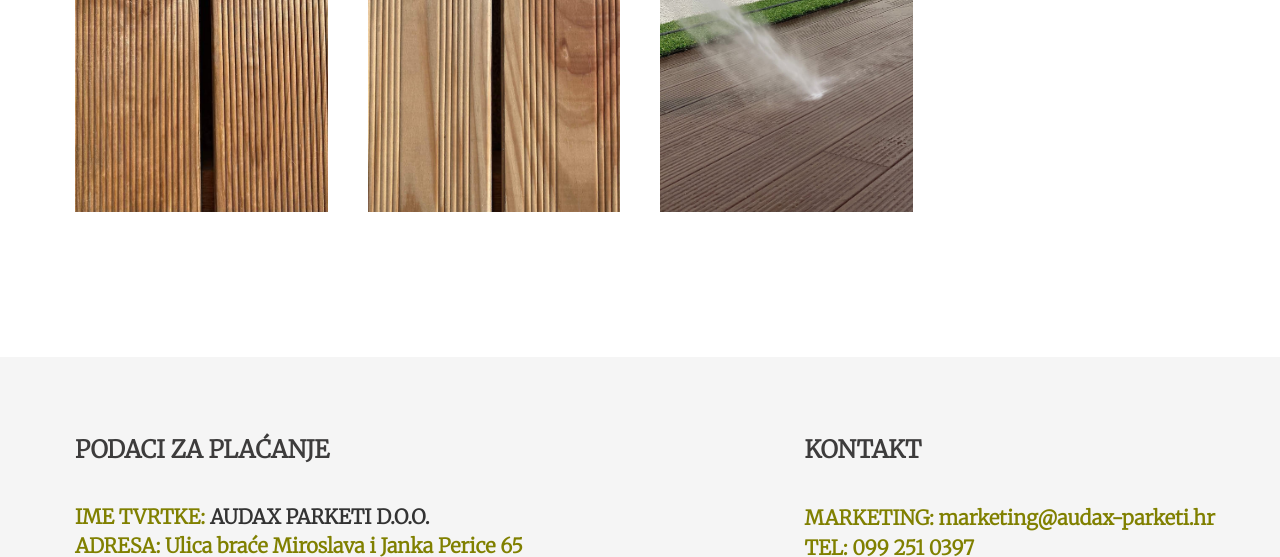
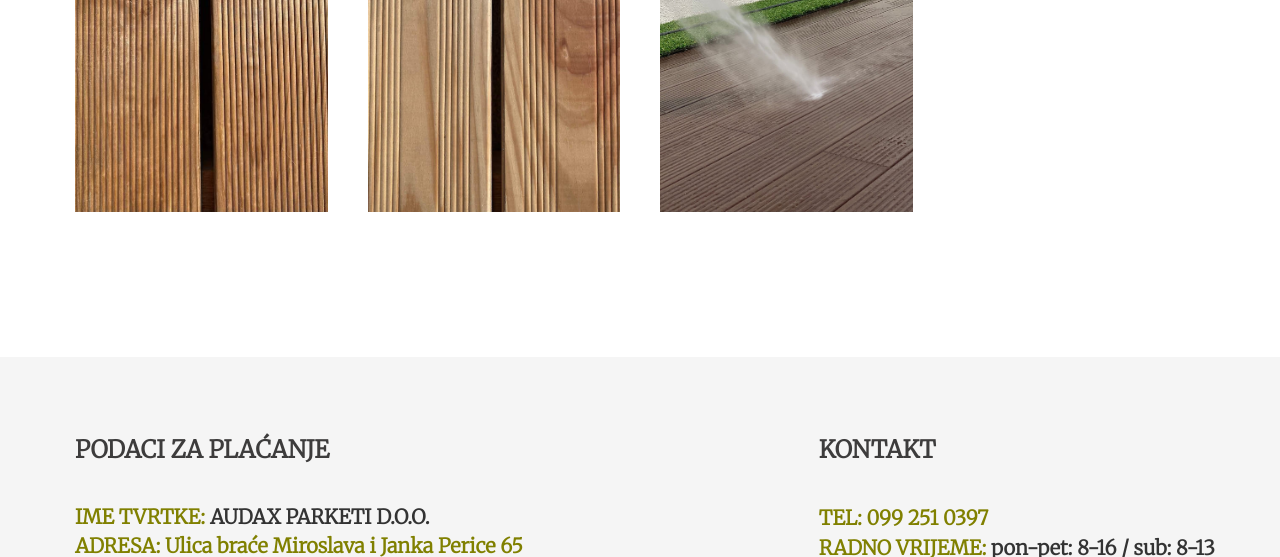
Before and after one commit to LeonaLj/audaxParketi, a plain HTML site: page decking.html in a window 1280 px wide. Shown: the part 1135-1692 px from the top of the page. Drawn offline with nearby package versions, Linux system fonts and the light colour scheme.

Commit message:
commented mail

```diff
--- a/decking.html
+++ b/decking.html
@@ -251,12 +251,12 @@
                 >
                   Kontakt
                 </h3>
-                <li>
+              <!--   <li>
                   <span class="pay-span">Marketing:</span>
                   <a class="mail" href="mailto:marketing@audax-parketi.hr"
                     >marketing@audax-parketi.hr</a
                   >
-                </li>
+                </li> -->
                 <li>
                   <span class="pay-span">Tel:</span
                   ><a class="footer-call" href="tel:099 251 0397">
```
Also changed, not shown: index.html (+2 -2 lines), karakteristike.html (+2 -2 lines), laminati.html (+2 -2 lines), lvt.html (+2 -2 lines), parketi.html (+2 -2 lines), trava.html (+2 -2 lines), vrata.html (+2 -2 lines).
